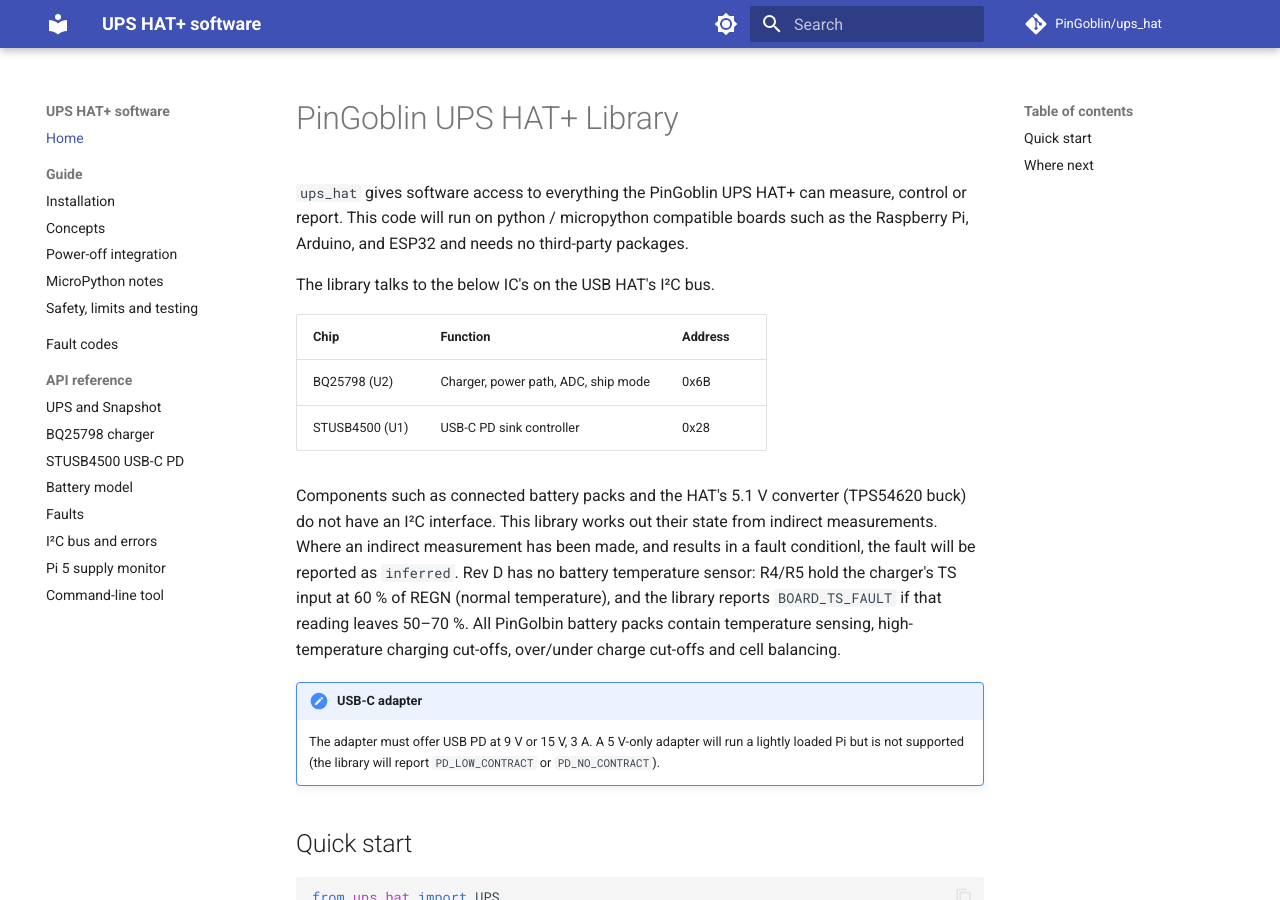
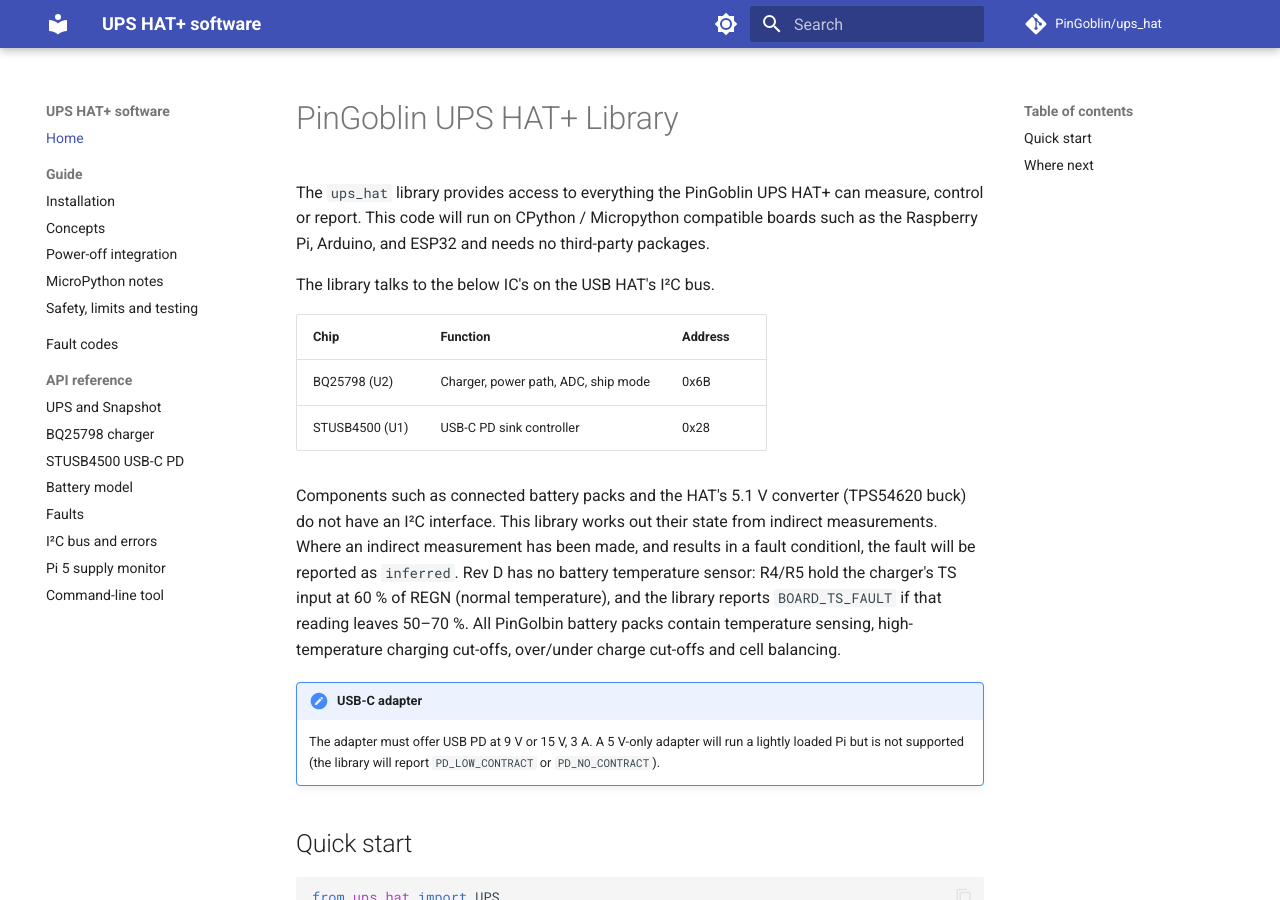
Before and after one commit to PinGoblin/UPS_HAT, an MkDocs documentation site: the page built from docs/index.md, in a window 1280 px wide and 900 px high. Built offline with MkDocs 1.6.1 and Material for MkDocs 9.7.7, drawn with Linux system fonts in a browser that asks for light colours; comment, search, counter and statistics services are not loaded.

Commit message:
Documentation edits

```diff
--- a/docs/index.md
+++ b/docs/index.md
@@ -1,6 +1,6 @@
 # PinGoblin UPS HAT+ Library
 
-`ups_hat` gives software access to everything the PinGoblin UPS HAT+ can measure, control or report. This code will run on python / micropython compatible boards such as the Raspberry Pi, Arduino, and ESP32 and needs no third-party packages.
+The `ups_hat` library provides access to everything the PinGoblin UPS HAT+ can measure, control or report. This code will run on CPython / Micropython compatible boards such as the Raspberry Pi, Arduino, and ESP32 and needs no third-party packages.
 
 The library talks to the below IC's on the USB HAT's I²C bus.
 
```
